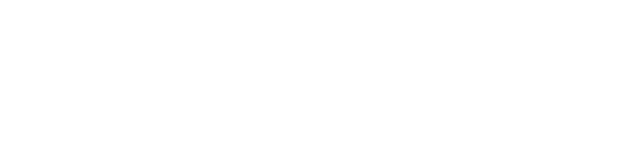
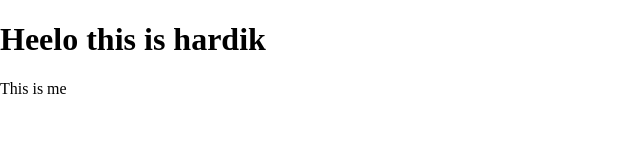
Before and after one commit to hjhardik/AdobePdfSDK, a website: page views/Full Window Embed Mode/index.html in a window 1280 px wide. Shown: the whole page, without its empty margins (0-640 px from the left). Drawn offline with Linux system fonts and the light colour scheme.

Commit message:
Update index.html

```diff
--- a/views/Full Window Embed Mode/index.html
+++ b/views/Full Window Embed Mode/index.html
@@ -7,6 +7,8 @@
  <meta id="viewport" name="viewport" content="width=device-width, initial-scale=1"/>
 </head>
 <body style="margin: 0px">
+ <h1>Heelo this is hardik</h1>
+ <p>This is me </p>
  <div id="adobe-dc-view"></div>
  <script src="https://documentcloud.adobe.com/view-sdk/main.js"></script>
 </body>
```
